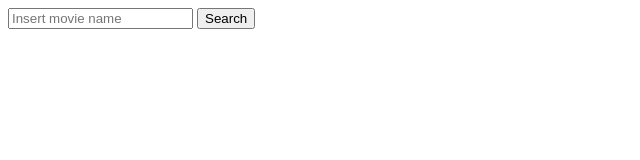
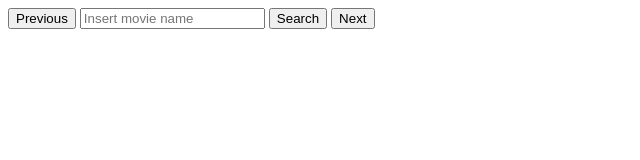
Before and after one commit to nirglus/Movies-Project, a plain HTML site: page html/search.html in a window 1280 px wide. Shown: the whole page, without its empty margins (0-640 px from the left). Drawn offline with Linux system fonts and the light colour scheme.

Commit message:
add next & pre btns

```diff
--- a/html/search.html
+++ b/html/search.html
@@ -7,8 +7,10 @@
     <title>MovieNatic - Search Movie</title>
 </head>
 <body>
+    <button id="clickLeft">Previous</button>
     <input id="searchNameInput" type="text" placeholder="Insert movie name">
     <button id="searchNameBtn">Search</button>
+    <button id="clickRight">Next</button>
     <div id="movieNames"></div>
     <script src="../javascript/search.js"></script>
 </body>
```
